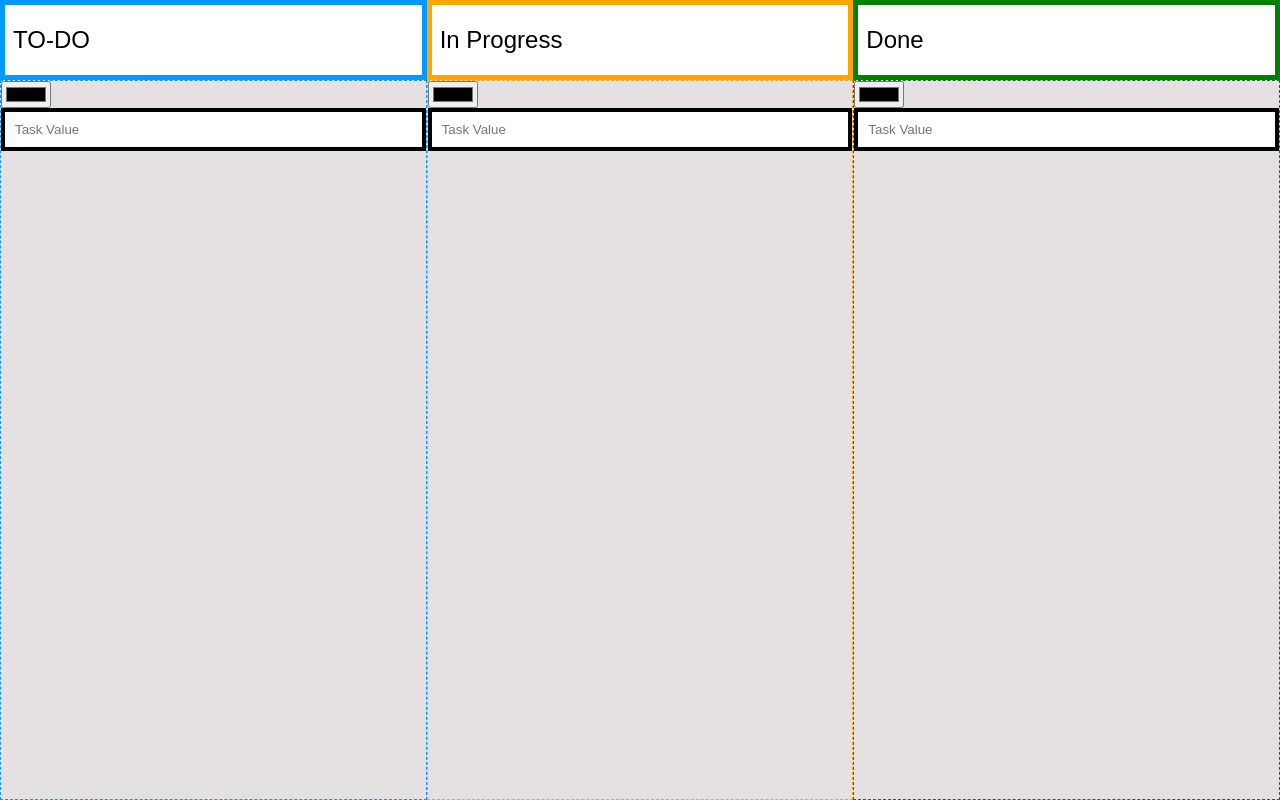
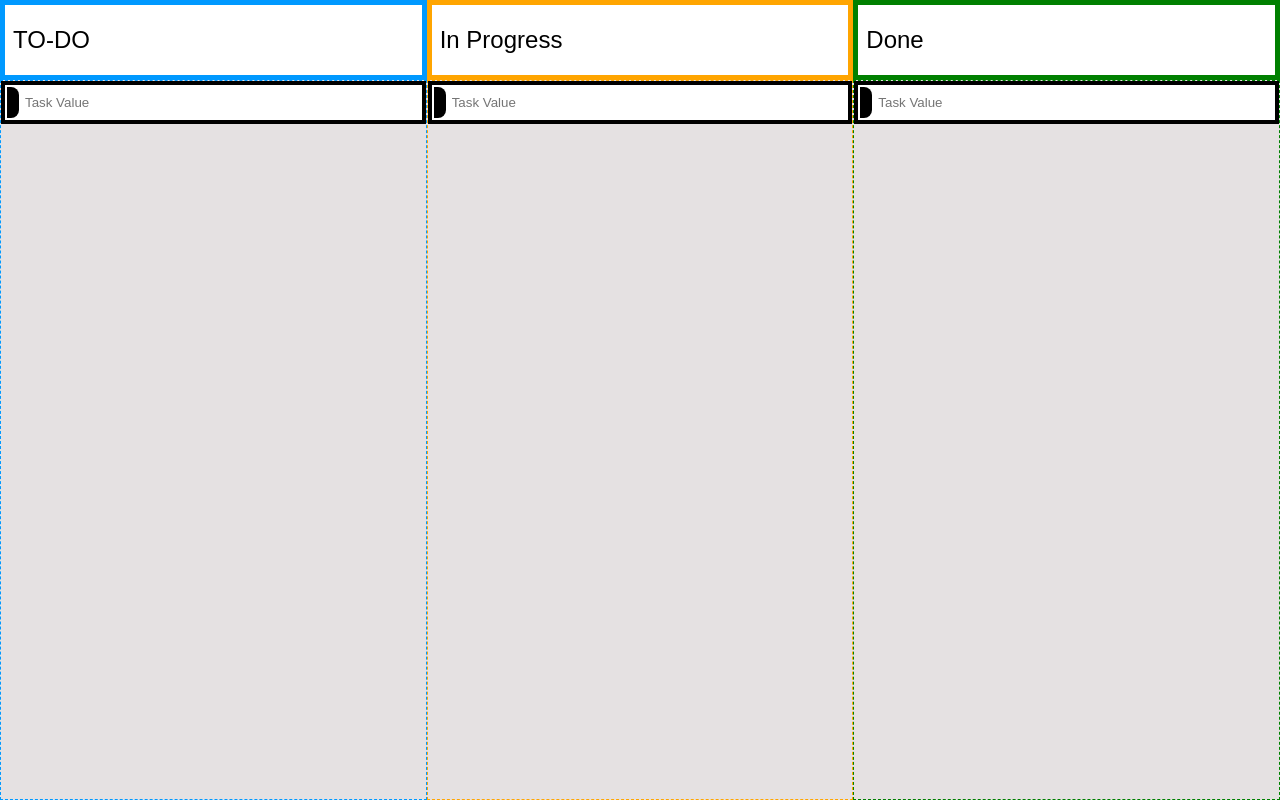
Before and after one commit to emirhanyener/task-board, a PHP site: page / in a window 1280 px wide. Run offline with PHP 8.4, Linux system fonts and the light colour scheme.

Commit message:
update style

```diff
--- a/style.css
+++ b/style.css
@@ -58,9 +58,33 @@ body {
 
 .add-task-text{
     width: 100%;
-    padding: 10px;
+    padding: 10px 20px;
     border: 4px solid black;
     box-sizing: border-box;
+}
+
+.add-task-color {
+    position: absolute;
+    top: 2px;
+    left: 4px;
+    appearance: none;
+    background-color: transparent;
+    width: 16px;
+    height: 39px;
+    border: 0px;
+    padding: 0px;
+    cursor: pointer;
+}
+.add-task-color::-moz-color-swatch {
+    border: 0;
+    border-radius: 0px 8px 8px 0px;
+}
+.add-task-color::-webkit-color-swatch {
+    border: 0;
+    border-radius: 0px 8px 8px 0px;
+}
+.add-task-form{
+    position: relative;
 }
 
 .task-item{
@@ -72,6 +96,14 @@ body {
     position: relative;
     text-align: justify;
     user-select: none;
+}
+.task-item-color {
+    width: 3px;
+    height: 80%;
+    /* border-radius: 0px 0px 20px 20px; */
+    position: absolute;
+    top: 10%;
+    right: 4px;
 }
 
 .task_move_arrows{
@@ -156,7 +188,7 @@ body {
     gap: 10px;
 }
 .edit-task-panel-button {
-    border-radius: 50px;
+    border-radius: 4px;
     border: 0;
     padding: 7px 14px;
     outline: 0px;
@@ -167,3 +199,8 @@ body {
 }.edit-task-panel-button:nth-child(2) {
     background-color: green;
 }
+#edit-task-color{
+    position: absolute;
+    bottom: 10px;
+    left: 0px;
+}
```
